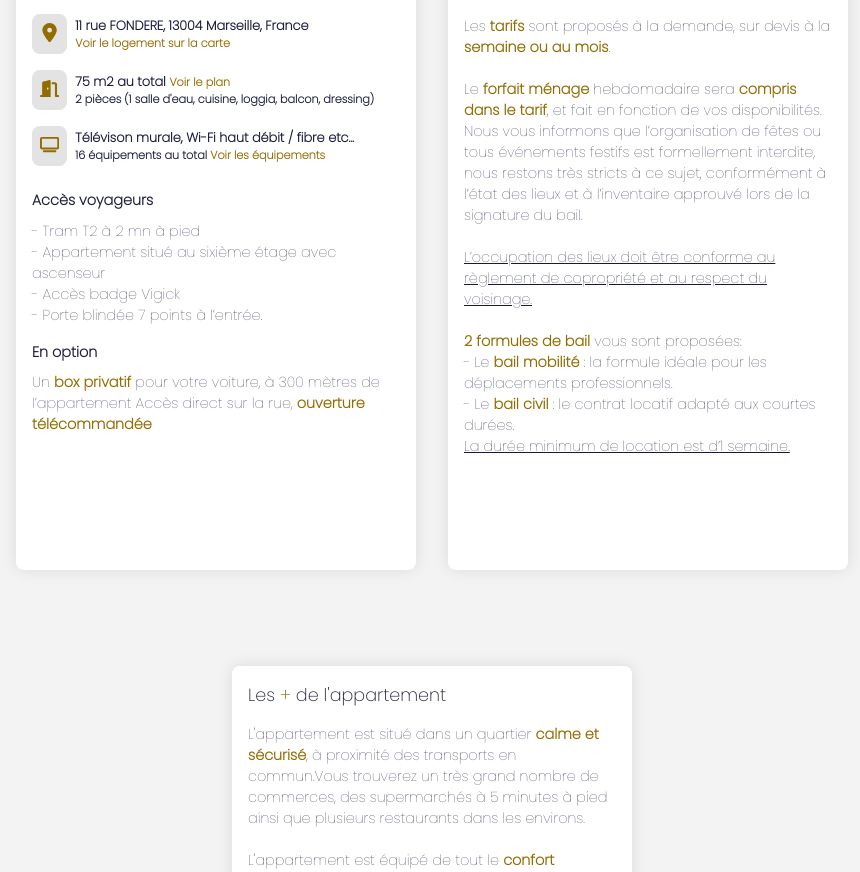
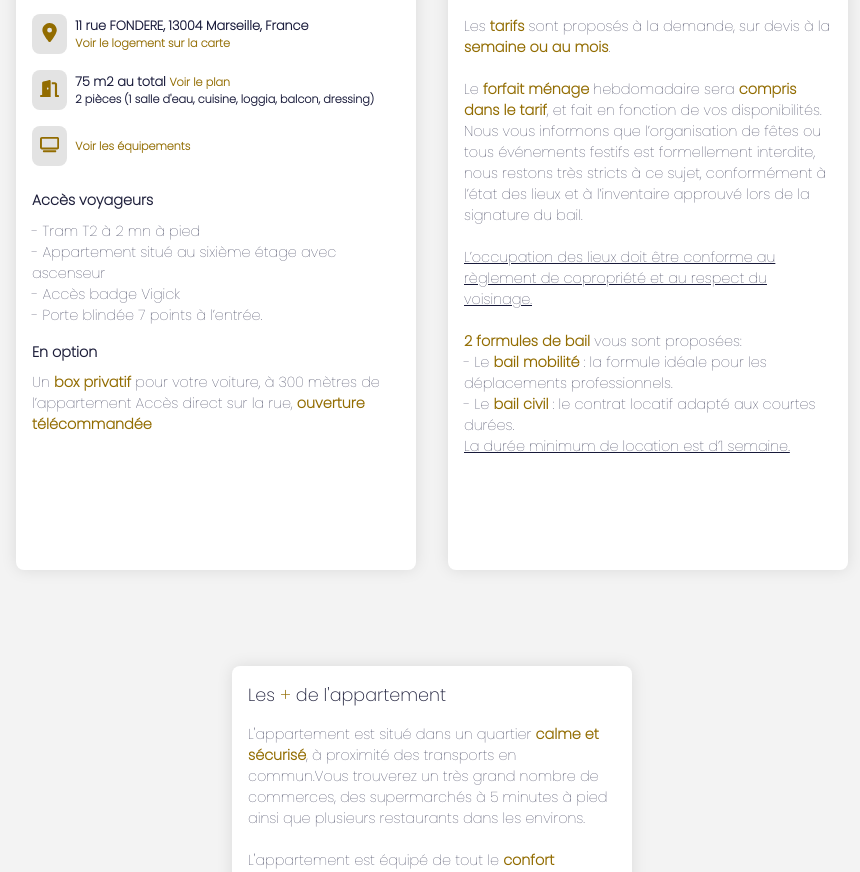
Before and after one commit to Edouard-LARROCHE/Le-11-Marseille, a React (Vite) app: page / in a window 1280 px wide. Shown: the part 2750-3622 px from the top of the page, without its empty margins (208-1068 px from the left). Built offline with nearby package versions, Linux system fonts and the light colour scheme; a web font is replaced by a local one.

Commit message:
resp update

```diff
--- a/src/pages/CGL/cgl.scss
+++ b/src/pages/CGL/cgl.scss
@@ -2,6 +2,7 @@
 
 .container-cgl {
 	width: 100%;
+	height: 100%;
 	background-color: $smoth-white;
 	position: relative;
 
@@ -107,7 +108,7 @@
 
 		.container-cgl-content {
 			padding: 0;
-			height: 78rem;
+			height: 78rem !important;
 
 			.title {
 				margin-top: 7rem;
--- a/src/pages/confidentiality/confidentiality.scss
+++ b/src/pages/confidentiality/confidentiality.scss
@@ -2,6 +2,7 @@
 
 .container-confidentiality {
 	width: 100%;
+	height: 100%;
 	background-color: $smoth-white;
 	position: relative;
 
@@ -114,7 +115,7 @@
 
 		.container-confidentiality-content {
 			padding: 0;
-			height: 92rem;
+			height: 92rem !important;
 
 			.title {
 				margin-top: 7rem;
--- a/src/pages/description/description.jsx
+++ b/src/pages/description/description.jsx
@@ -330,14 +330,6 @@ const Description = () => {
 														</div>
 														<div className="text-container">
 															<p>
-																Télévison
-																murale, Wi-Fi
-																haut débit /
-																fibre etc...
-															</p>
-															<p>
-																16 équipements
-																au total{" "}
 																<span
 																	className="link"
 																	onClick={
--- a/src/pages/legalNotices/legalNotices.scss
+++ b/src/pages/legalNotices/legalNotices.scss
@@ -2,6 +2,7 @@
 
 .container-legal-notices {
 	width: 100%;
+	height: 100%;
 	background-color: $smoth-white;
 	position: relative;
 
@@ -120,7 +121,7 @@
 
 		.container-legal-notices-content {
 			padding: 0;
-			height: 77rem;
+			height: 77rem !important;
 
 			.title {
 				margin-top: 7rem;
```
